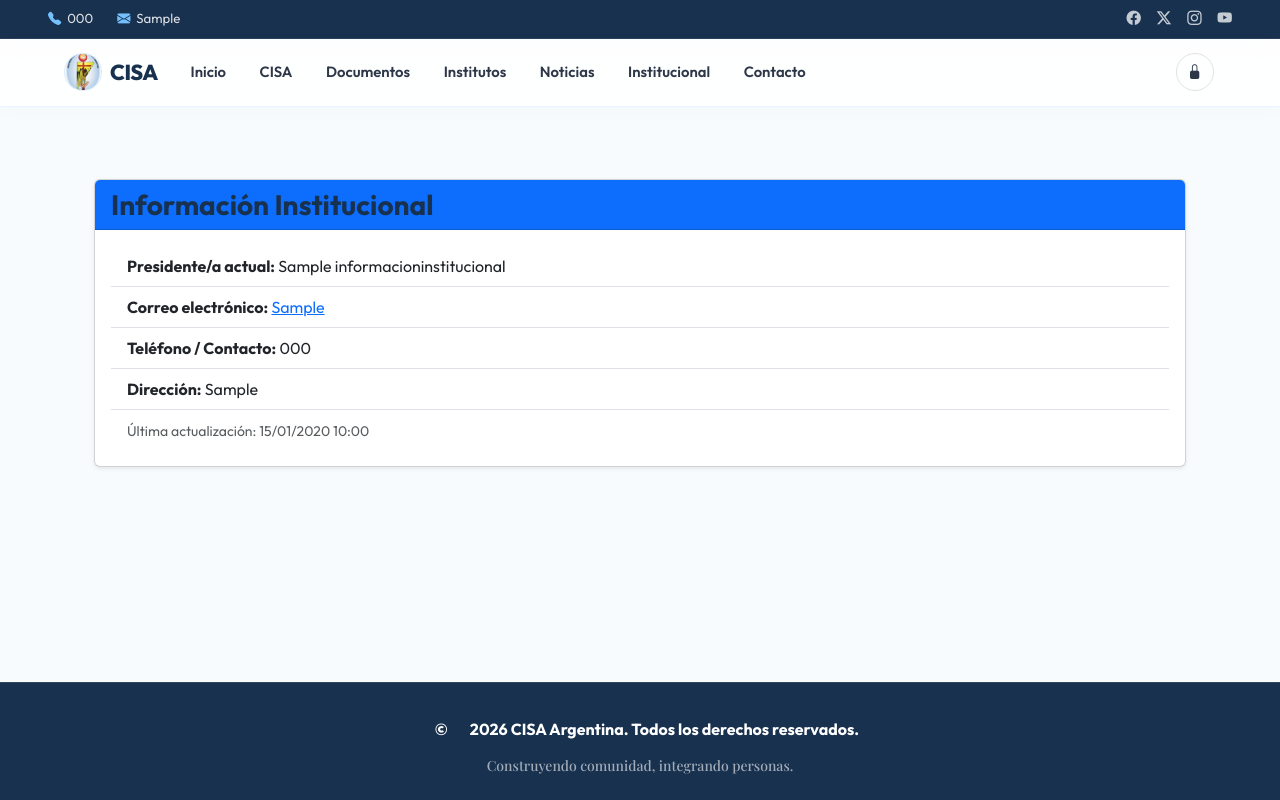
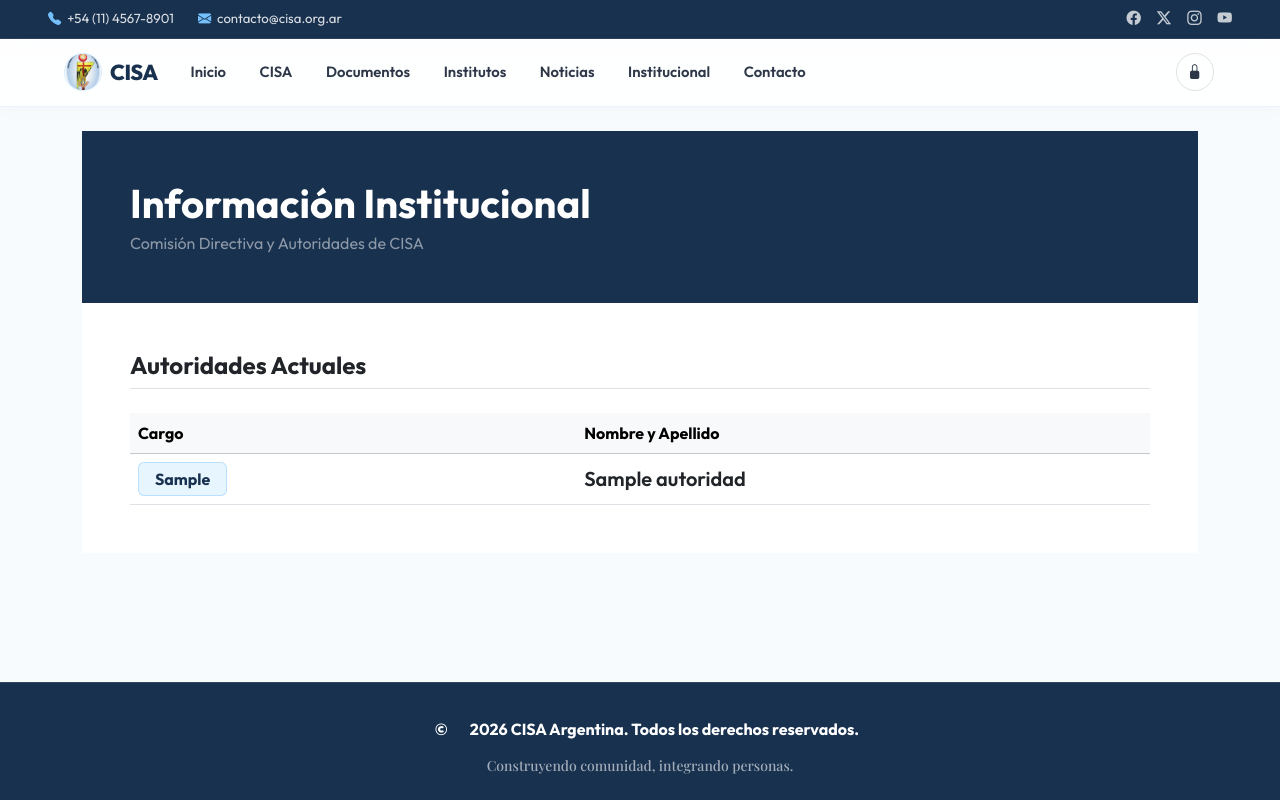
Before and after one commit to rjsoloaga/CISA, a Django app: page /institucional/ in a window 1280 px wide. Run offline with Django 5.2, Linux system fonts and the light colour scheme; tables that the repository leaves empty hold one stand-in row (values such as "Sample post"); parts of the project's set-up code (start-up, migrations or seed data) failed here and were passed over; some web fonts are replaced.

Commit message:
feat(institucional): implementar CRUD de autoridades y armonizar diseno con paleta CISA

```diff
--- a/institucional/context_processors.py
+++ b/institucional/context_processors.py
@@ -1,6 +1,9 @@
-from .models import InformacionInstitucional
-
 def contacto_institucional(request):
     return {
-        'institucional_global': InformacionInstitucional.objects.first()
+        'institucional_global': None
     }
+
+def datos_institucionales(request):
+    return {
+        'institucional_global': None
+    }
--- a/institucional/models.py
+++ b/institucional/models.py
@@ -1,29 +1,23 @@
 from django.db import models
 
-class InformacionInstitucional(models.Model):
-    nombre_presidente = models.CharField(
+class Autoridad(models.Model):
+    cargo = models.CharField(
+        max_length=100,
+        help_text="Ej: Presidente/a, Vicepresidente/a, Secretario/a"
+    )
+    nombre_completo = models.CharField(
         max_length=150,
-        verbose_name="Nombre del Presidente/a"
+        verbose_name="Nombre y Apellido"
     )
-    correo = models.EmailField(
-        verbose_name="Correo Electrónico de Contacto"
-    )
-    telefono = models.CharField(
-        max_length=50,
-        verbose_name="Teléfono / WhatsApp"
-    )
-    direccion = models.CharField(
-        max_length=255,
-        verbose_name="Dirección Institucional"
-    )
-    actualizado_el = models.DateTimeField(
-        auto_now=True,
-        verbose_name="Última modificación"
+    orden = models.PositiveIntegerField(
+        default=0,
+        help_text="Orden de visualización (ej: 1 para Presidente, 2 para Vice, 3 para Secretario)"
     )
 
     class Meta:
-        verbose_name = "Información Institucional"
-        verbose_name_plural = "Información Institucional"
+        verbose_name = "Autoridad"
+        verbose_name_plural = "Autoridades"
+        ordering = ['orden', 'id']
 
     def __str__(self):
-        return f"Contacto CISA - Presidencia: {self.nombre_presidente}"
+        return f"{self.cargo}: {self.nombre_completo}"
--- a/institucional/templates/institucional/institucional_detalle.html
+++ b/institucional/templates/institucional/institucional_detalle.html
@@ -1,28 +1,72 @@
 {% extends 'layouts/base.html' %}
 
 {% block content %}
-<div class="container mt-5">
-    <div class="card shadow-sm">
-        <div class="card-header bg-primary text-white d-flex justify-content-between align-items-center">
-            <h3 class="mb-0">Información Institucional</h3>
-            {% if user.is_authenticated %}
-                <a href="{% url 'editar_institucional' %}" class="btn btn-light btn-sm">Editar Información</a>
-            {% endif %}
+<!-- Encabezado con Dark Navy institucional -->
+<div class="p-4 p-md-5 text-white" style="background-color: var(--dark-navy, #18314f);">
+    <div class="d-flex justify-content-between align-items-center flex-wrap gap-3">
+        <div>
+            <h2 class="display-6 fw-bold mb-1 text-white">Información Institucional</h2>
+            <p class="mb-0 text-white-50">Comisión Directiva y Autoridades de CISA</p>
         </div>
-        <div class="card-body">
-            {% if institucional %}
-                <ul class="list-group list-group-flush">
-                    <li class="list-group-item"><strong>Presidente/a actual:</strong> {{ institucional.nombre_presidente }}</li>
-                    <li class="list-group-item"><strong>Correo electrónico:</strong> <a href="mailto:{{ institucional.correo }}">{{ institucional.correo }}</a></li>
-                    <li class="list-group-item"><strong>Teléfono / Contacto:</strong> {{ institucional.telefono }}</li>
-                    <li class="list-group-item"><strong>Dirección:</strong> {{ institucional.direccion }}</li>
-                    <li class="list-group-item text-muted"><small>Última actualización: {{ institucional.actualizado_el|date:"d/m/Y H:i" }}</small></li>
-                </ul>
+        {% if user.is_authenticated and user.is_staff %}
+            <a href="{% url 'crear_autoridad' %}" class="btn btn-success shadow-sm d-inline-flex align-items-center">
+                <i class="bi bi-plus-circle me-2"></i> Agregar Autoridad
+            </a>
+        {% endif %}
+    </div>
+</div>
+
+        <div class="card-body p-4 p-md-5 bg-white">
+            <h4 class="fw-bold mb-4 text-dark border-bottom pb-2">Autoridades Actuales</h4>
+
+            {% if autoridades %}
+                <div class="table-responsive">
+                    <table class="table table-hover align-middle mb-0">
+                        <thead class="table-light">
+                            <tr>
+                                <th scope="col" style="width: 35%;">Cargo</th>
+                                <th scope="col" style="width: 45%;">Nombre y Apellido</th>
+                                {% if user.is_authenticated and user.is_staff %}
+                                    <th scope="col" class="text-end" style="width: 20%;">Acciones</th>
+                                {% endif %}
+                            </tr>
+                        </thead>
+                        <tbody>
+                            {% for aut in autoridades %}
+                                <tr>
+                                    <td>
+                                        <span class="badge fs-6 px-3 py-2" style="background-color: var(--light-blue-bg, #e7f5ff); color: var(--dark-navy, #18314f); border: 1px solid rgba(116, 192, 252, 0.4);">
+                                          {{ aut.cargo }}
+                                       </span>
+                                    </td>
+                                    <td class="fs-5 fw-semibold text-dark">
+                                        {{ aut.nombre_completo }}
+                                    </td>
+                                    {% if user.is_authenticated and user.is_staff %}
+                                        <td class="text-end">
+                                            <div class="btn-group" role="group">
+                                                <a href="{% url 'editar_autoridad' aut.pk %}" class="btn btn-sm btn-outline-warning" title="Modificar">
+                                                    <i class="bi bi-pencil-square"></i> Modificar
+                                                </a>
+                                                <a href="{% url 'eliminar_autoridad' aut.pk %}" class="btn btn-sm btn-outline-danger" title="Eliminar">
+                                                    <i class="bi bi-trash"></i> Eliminar
+                                                </a>
+                                            </div>
+                                        </td>
+                                    {% endif %}
+                                </tr>
+                            {% endfor %}
+                        </tbody>
+                    </table>
+                </div>
             {% else %}
-                <div class="alert alert-warning">
-                    No se han registrado datos de contacto todavía.
-                    {% if user.is_authenticated %}
-                        <a href="{% url 'editar_institucional' %}">Haz clic aquí para cargarlos</a>.
+                <div class="text-center py-5 text-muted">
+                    <i class="bi bi-people display-4 d-block mb-3 opacity-50"></i>
+                    <p class="fs-5 mb-3">No hay autoridades registradas en este momento.</p>
+                    {% if user.is_authenticated and user.is_staff %}
+                        <a href="{% url 'crear_autoridad' %}" class="btn btn-primary">
+                            Cargar primera autoridad
+                        </a>
                     {% endif %}
                 </div>
             {% endif %}
--- a/institucional/urls.py
+++ b/institucional/urls.py
@@ -3,6 +3,7 @@ from . import views
 
 urlpatterns = [
     path('', views.detalle_institucional, name='detalle_institucional'),
-
-    path('editar/', views.editar_institucional, name='editar_institucional'),
+    path('agregar/', views.crear_autoridad, name='crear_autoridad'),
+    path('editar/<int:pk>/', views.editar_autoridad, name='editar_autoridad'),
+    path('eliminar/<int:pk>/', views.eliminar_autoridad, name='eliminar_autoridad'),
 ]
--- a/institucional/views.py
+++ b/institucional/views.py
@@ -1,24 +1,60 @@
 from django.shortcuts import render, redirect, get_object_or_404
-from django.contrib.auth.decorators import login_required
-from .models import InformacionInstitucional
-from .forms import InformacionInstitucionalForm
+from django.contrib.auth.decorators import user_passes_test
+from django.contrib import messages
+from .models import Autoridad
+from .forms import AutoridadForm
 
-# Vista para editar o crear los datos institucionales
-@login_required
-def editar_institucional(request):
-    institucional = InformacionInstitucional.objects.first()
+def es_staff(user):
+    return user.is_authenticated and user.is_staff
 
+def detalle_institucional(request):
+    autoridades = Autoridad.objects.all()
+    return render(request, 'institucional/institucional_detalle.html', {
+        'autoridades': autoridades
+    })
+
+@user_passes_test(es_staff)
+def crear_autoridad(request):
     if request.method == 'POST':
-        form = InformacionInstitucionalForm(request.POST, instance=institucional)
+        form = AutoridadForm(request.POST)
         if form.is_valid():
             form.save()
+            messages.success(request, "Autoridad agregada con éxito.")
             return redirect('detalle_institucional')
     else:
-        form = InformacionInstitucionalForm(instance=institucional)
+        form = AutoridadForm()
 
-    return render(request, 'institucional/institucional_form.html', {'form': form, 'institucional': institucional})
+    return render(request, 'institucional/institucional_form.html', {
+        'form': form,
+        'accion': 'Agregar'
+    })
 
-# Vista para visualizar la información actual
-def detalle_institucional(request):
-    institucional = InformacionInstitucional.objects.first()
-    return render(request, 'institucional/institucional_detalle.html', {'institucional': institucional})
+@user_passes_test(es_staff)
+def editar_autoridad(request, pk):
+    autoridad = get_object_or_404(Autoridad, pk=pk)
+    if request.method == 'POST':
+        form = AutoridadForm(request.POST, instance=autoridad)
+        if form.is_valid():
+            form.save()
+            messages.success(request, "Autoridad actualizada con éxito.")
+            return redirect('detalle_institucional')
+    else:
+        form = AutoridadForm(instance=autoridad)
+
+    return render(request, 'institucional/institucional_form.html', {
+        'form': form,
+        'accion': 'Modificar'
+    })
+
+@user_passes_test(es_staff)
+def eliminar_autoridad(request, pk):
+    autoridad = get_object_or_404(Autoridad, pk=pk)
+    if request.method == 'POST':
+        autoridad.delete()
+        messages.success(request, f"{autoridad.cargo} eliminado correctamente.")
+        return redirect('detalle_institucional')
+
+    # Nombre exacto del archivo en institucional/templates/institucional/
+    return render(request, 'institucional/institucional_confirm_delete.html', {
+        'autoridad': autoridad
+    })
```
Also changed, not shown: core/settings.py (+9 -1 lines), institucional/admin.py (+6 -4 lines), institucional/forms.py (+21 -8 lines), institucional/templates/institucional/institucional_confirm_delete.html (added, +49 -0 lines), institucional/templates/institucional/institucional_form.html (+37 -24 lines), institucional/migrations/0002_autoridad_delete_informacioninstitucional.py (added).
